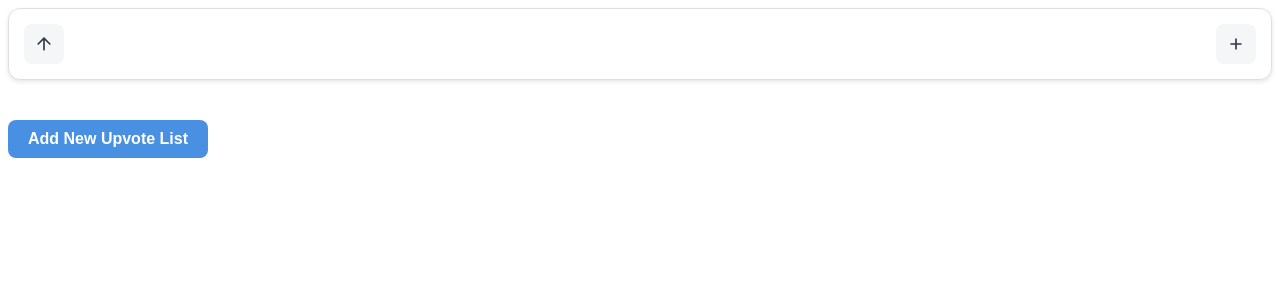
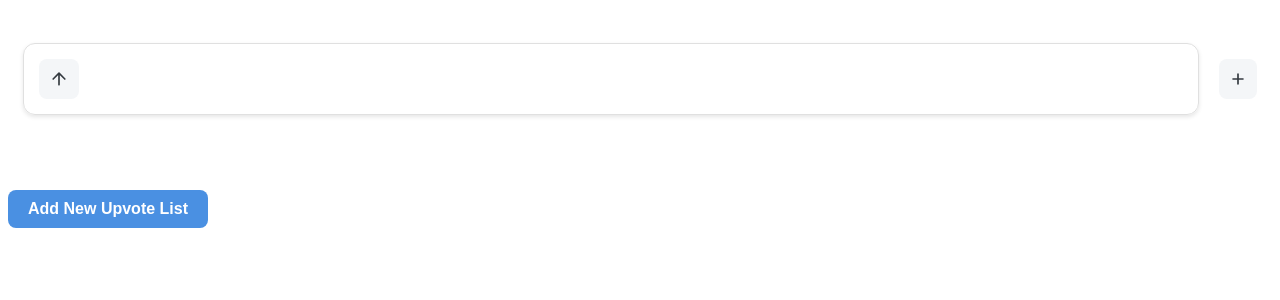
Before and after one commit to wzheng777/react-upvote-app, a React (Vite) app: page / in a window 1280 px wide. Shown: the top 300 px of the page. Built offline with nearby package versions, Linux system fonts and the light colour scheme.

Commit message:
modify the css file

```diff
--- a/src/components/AddButton.css
+++ b/src/components/AddButton.css
@@ -10,6 +10,7 @@
     border: none;
     border-radius: 8px;
     cursor: pointer;
+    margin-left: 20px;
     transition: background-color 0.3s ease;
   }
 
--- a/src/components/UpvoteList.css
+++ b/src/components/UpvoteList.css
@@ -4,16 +4,23 @@
     display: flex;
     align-items: center;
     padding: 15px;
-    border: 1px solid #e0e0e0;
+
     border-radius: 12px;
     margin-bottom: 20px;
     background-color: #ffffff;
-    box-shadow: 0 2px 4px rgba(0, 0, 0, 0.1);
+
   }
 
   .upvote-items {
     display: flex;
     gap: 10px;
-    flex-wrap: wrap;
+    flex-wrap: nowrap;
+    width: 100%;
     margin-right: auto;
+    border: 1px solid #e0e0e0;
+    border-radius: 12px;
+    margin-bottom: 20px;
+    margin-top: 20px;
+    padding: 15px;
+    box-shadow: 0 2px 4px rgba(0, 0, 0, 0.1);
   }
```
Also changed, not shown: 1 other file (tests, documents, lock files or other folders).
